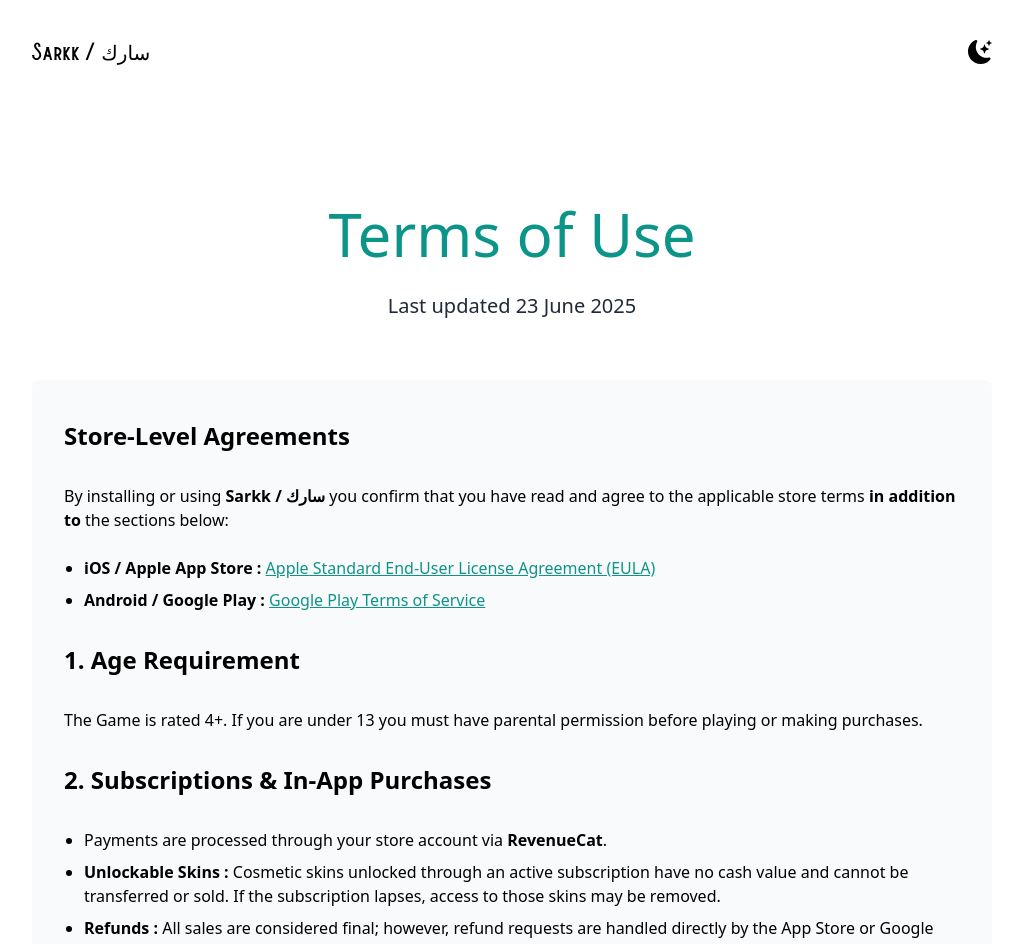
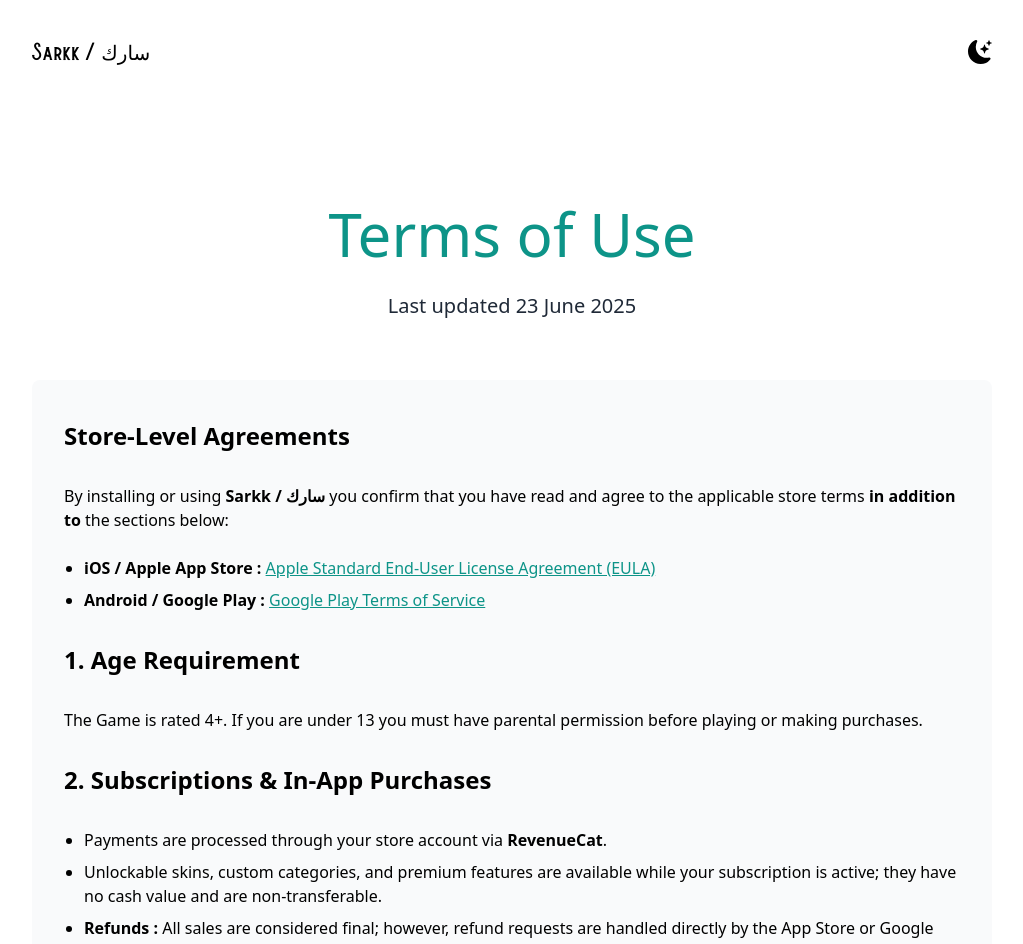
Before and after one commit to Fahad-Ha/My-Portfolio, a Next.js app: page /sarkk-terms in a window 1280 px wide. Shown: the top 944 px of the page, without its empty margins (128-1151 px from the left). Built offline with nearby package versions, Linux system fonts and the light colour scheme.

Commit message:
update to Sarkk terms

```diff
--- a/pages/sarkk-terms.js
+++ b/pages/sarkk-terms.js
@@ -99,10 +99,9 @@
                 <strong>RevenueCat</strong>.
               </li>
               <li>
-                <strong>Unlockable Skins :</strong> Cosmetic skins unlocked
-                through an active subscription have no cash value and cannot be
-                transferred or sold. If the subscription lapses, access to those
-                skins may be removed.
+                Unlockable skins, custom categories, and premium features are
+                available while your subscription is active; they have no cash
+                value and are non-transferable.
               </li>
               <li>
                 <strong>Refunds :</strong> All sales are considered final;
```
